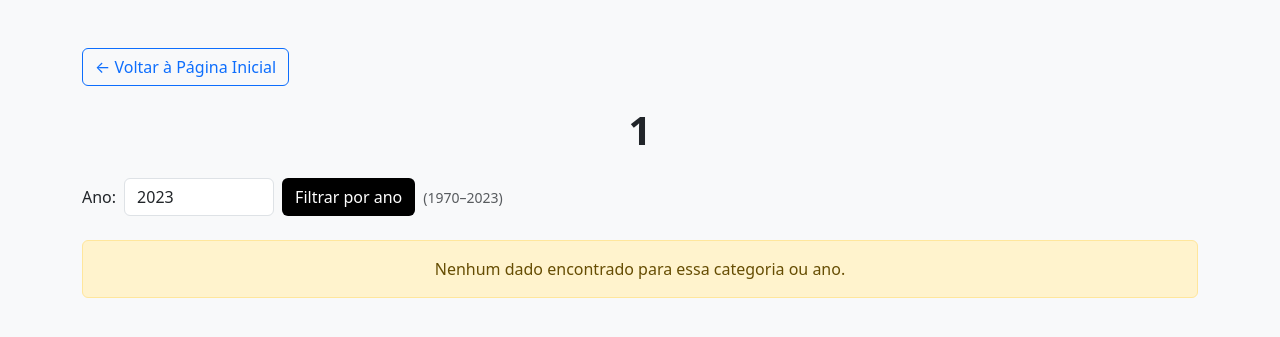
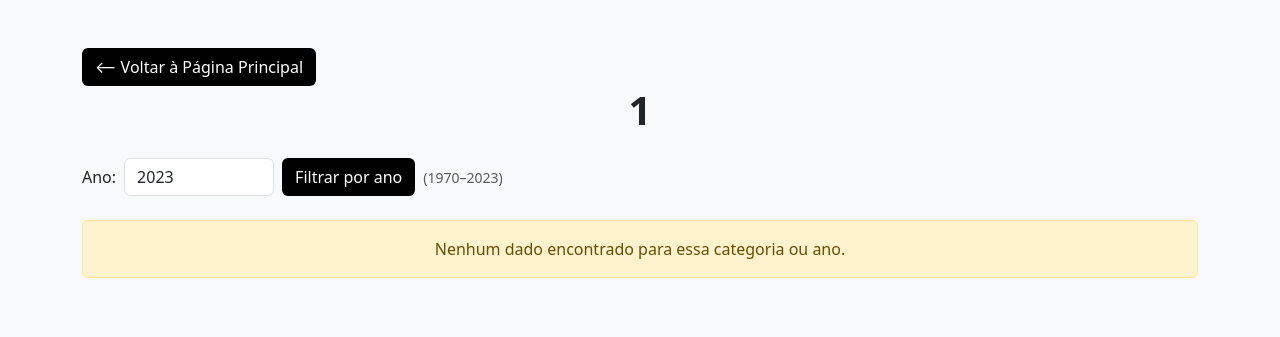
Before and after one commit to laisloboteixeira/api-embrapa, a Flask app: page /1 in a window 1280 px wide. Shown: the top 337 px of the page. Run offline with Flask 3, Linux system fonts and the light colour scheme.

Commit message:
Alteração do botão de retornar à página principal

```diff
--- a/templates/tabela.html
+++ b/templates/tabela.html
@@ -15,6 +15,7 @@
       color: white;
       text-align: center;
     }
+
     td, th { vertical-align: middle !important; }
     .bold-row td:first-child { font-weight: bold; }
     .total-row {
@@ -24,23 +25,26 @@
     }
     .table td, .table th { padding: 0.75rem 1.25rem; }
 
-    .btn-custom {
+   .btn-custom,
+   .btn-voltar {
    background-color: #000000;
    color: white;
    border: 1px solid transparent;
   }
 
-    .btn-custom:hover {
+.btn-custom:hover,
+.btn-voltar:hover {
   background-color: #ffffff;
   color: black;
   border: 1px solid #000000;
 }
 
+
   </style>
 </head>
 <body>
   <div class="container py-5">
-    <a href="/" class="btn btn-outline-primary btn-back">← Voltar à Página Inicial</a>
+    <a href="/" class="btn btn-voltar">⟵ Voltar à Página Principal</a>
     <h1 class="text-center mb-4">{{ titulo }}</h1>
     <form method="get" action="/{{ tipo }}" class="mb-4 d-flex align-items-center gap-2">
     <label class="form-label m-0">Ano:</label>
```
Lines whose indentation alone changed are shown as unchanged.
